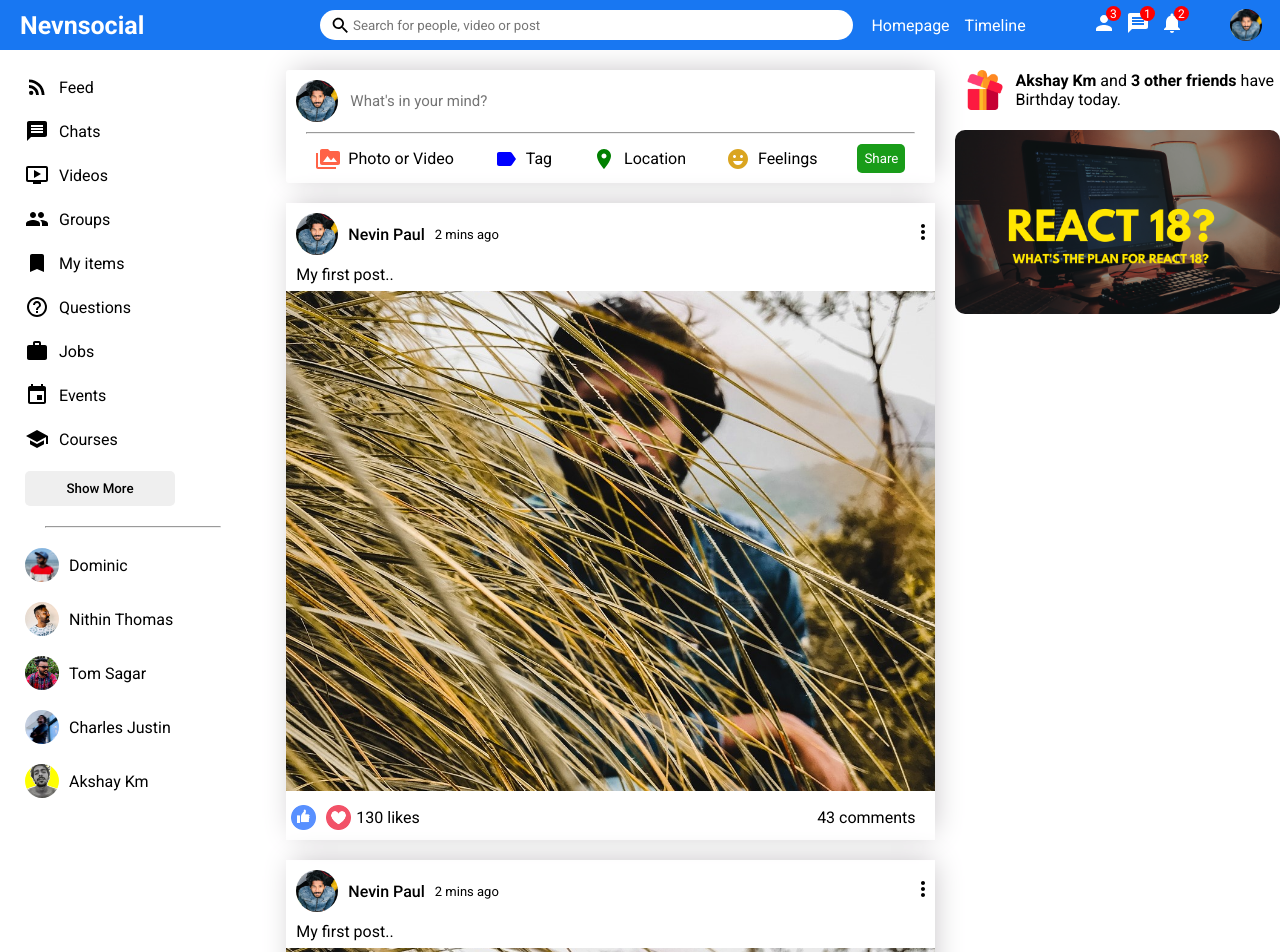
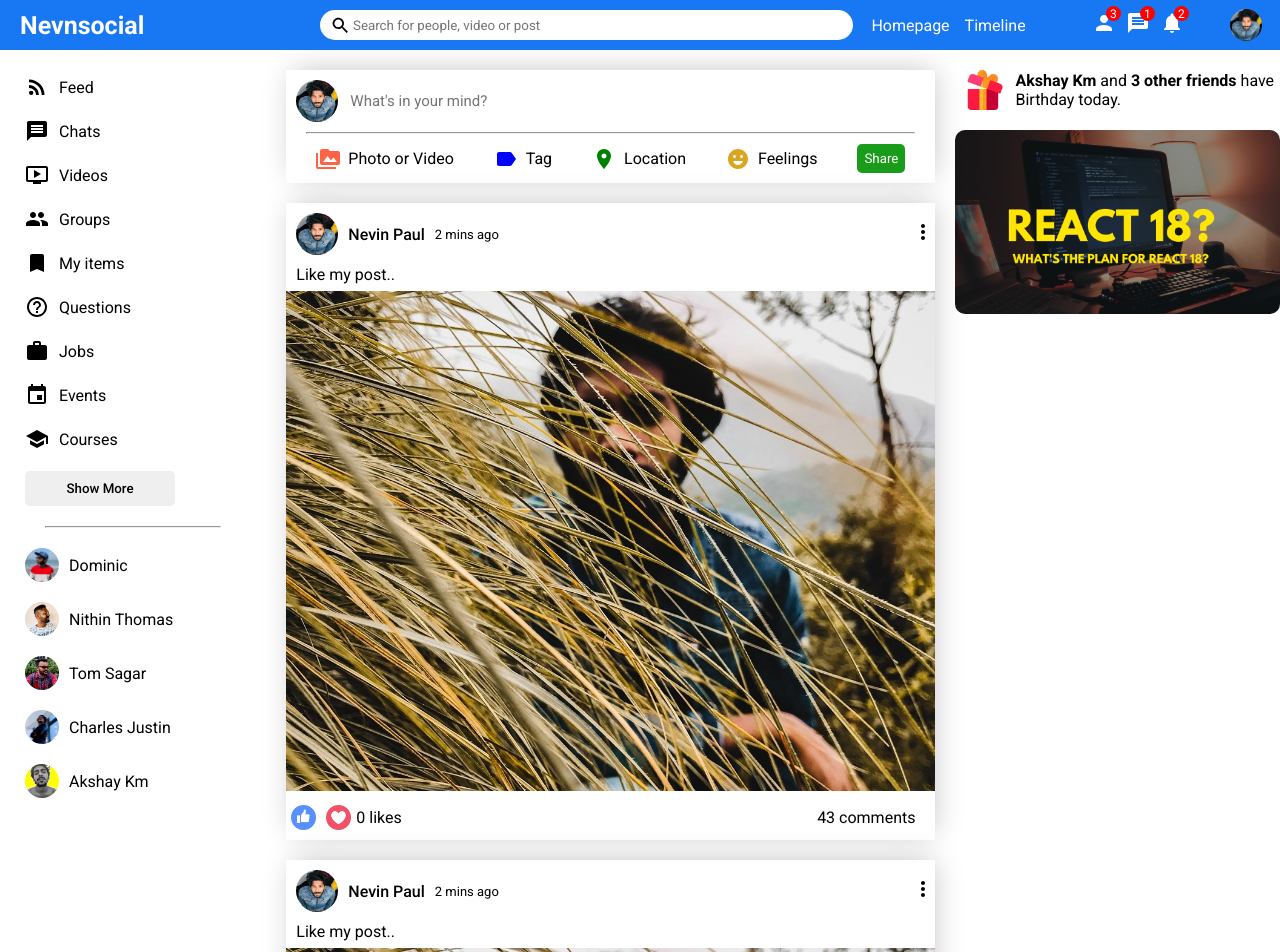
Before and after one commit to nevinpaul/social-app, a React (Create React App) app: page / in a window 1280 px wide. Shown: the top 952 px of the page. Built offline with nearby package versions, Linux system fonts and the light colour scheme.

Commit message:
state added

```diff
--- a/package.json
+++ b/package.json
@@ -1,4 +1,5 @@
 {
+  "homepage": "http://nevinpaul.github.io/social-app",
   "name": "social-media-app",
   "version": "0.1.0",
   "private": true,
@@ -18,6 +19,8 @@
     "web-vitals": "^2.1.4"
   },
   "scripts": {
+    "predeploy": "npm run build",
+    "deploy": "gh-pages -d build",
     "start": "react-scripts start",
     "build": "react-scripts build",
     "test": "react-scripts test",
@@ -40,5 +43,8 @@
       "last 1 firefox version",
       "last 1 safari version"
     ]
+  },
+  "devDependencies": {
+    "gh-pages": "^3.2.3"
   }
 }
--- a/src/components/post/Post.jsx
+++ b/src/components/post/Post.jsx
@@ -1,7 +1,14 @@
 import './post.css';
 import {MoreVert} from '@mui/icons-material';
+import {useState} from "react";
+
 
 export default function Post() {
+    const [like,setLike] = useState(0);
+    const likeHandler =()=>{
+        setLike(like+1);
+    }
+
   return (
     <div className="postContainer">
         <div className="postTop">
@@ -15,14 +22,14 @@ export default function Post() {
             </div>
         </div>
         <div className="postCenter">
-            <span className="postCaption">My first post..</span>
+            <span className="postCaption">Like my post..</span>
             <img src="assets/post/1.jpeg" alt="" className="postImg" />
         </div>
         <div className="postBottom">
             <div className="postBottomLeft">
-                <img src="assets/like.png" alt="" className="likeIcon" />
-                <img src="assets/heart.png" alt="" className="likeIcon" />
-                <span className="likesCount">130 likes</span>
+                <img src="assets/like.png" onClick={likeHandler} alt="" className="likeIcon" />
+                <img src="assets/heart.png" onClick={likeHandler} alt="" className="likeIcon" />
+                <span className="likesCount">{like} likes</span>
             </div>
             <div className="postBottomRight">
                 <span className="commentCount">43 comments</span>
```
Also changed, not shown: 1 other file (tests, documents, lock files or other folders).
